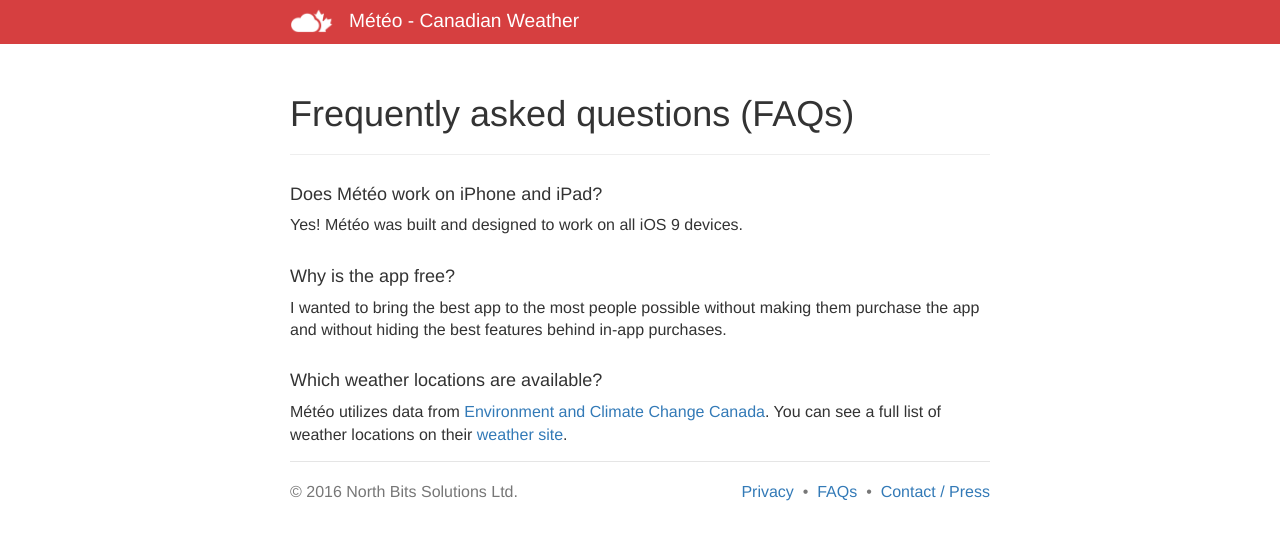
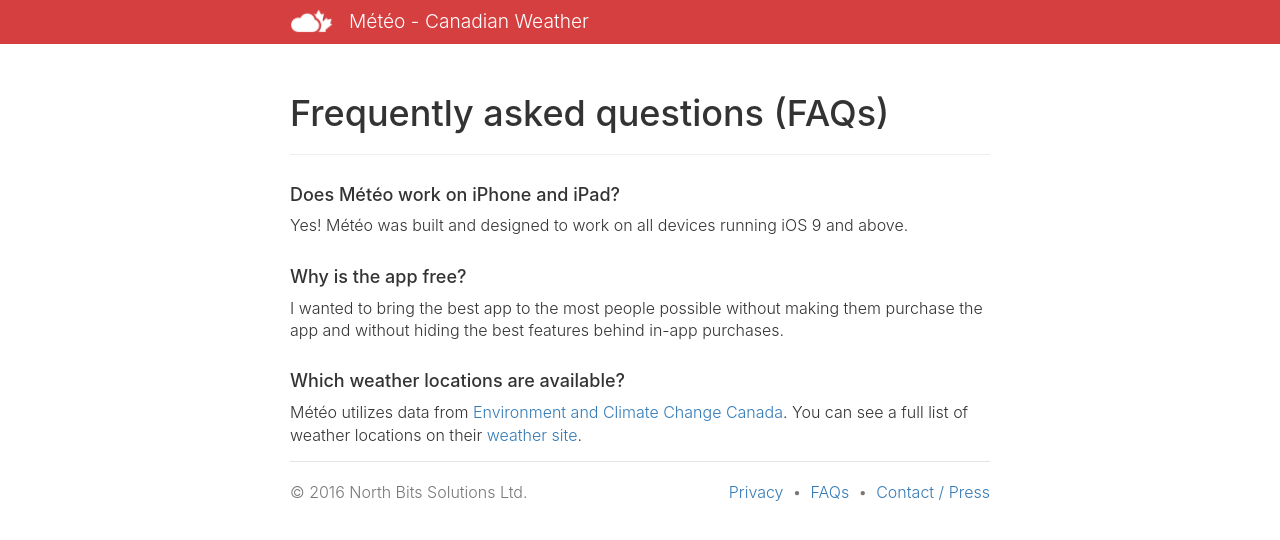
Before and after one commit to meteoapp/meteoapp.github.io, a Jekyll site: the page built from faq/index.html, in a window 1280 px wide. Shown: the top 540 px of the page. Built offline with Jekyll 4.4.1, drawn with Linux system fonts in a browser that asks for light colours.

Commit message:
tweak font, ios version

```diff
--- a/assets/css/site.css
+++ b/assets/css/site.css
@@ -1,7 +1,7 @@
 /* General */
 body {
   padding-bottom: 20px;
-  font-family: Helvetica,Arial,sans-serif;
+  font-family: -apple-system, BlinkMacSystemFont, "Helvetica Neue", Helvetica, Arial, sans-serif;
   font-weight: 300;
   line-height: 1.4em;
   font-size: 1.6em;
@@ -94,10 +94,6 @@
   .header {
     margin-bottom: 30px;
   }
-  /* Remove the bottom border on the jumbotron for visual effect */
-  .jumbotron {
-    border-bottom: 0;
-  }
 }
 
 @media (max-width: 540px) {
--- a/faq/index.html
+++ b/faq/index.html
@@ -4,14 +4,17 @@
 ---
 
 <div class="container">
-  <h1>Frequently asked questions (FAQs)</h1><hr>
+  <h1>Frequently asked questions (FAQs)</h1>
+  <hr>
 
   <h4>Does Météo work on iPhone and iPad?</h4>
-  <p>Yes! Météo was built and designed to work on all iOS 9 devices.</p>
+  <p>Yes! Météo was built and designed to work on all devices running iOS 9 and above.</p>
 
   <h4>Why is the app free?</h4>
-  <p>I wanted to bring the best app to the most people possible without making them purchase the app and without hiding the best features behind in-app purchases.</p>
+  <p>I wanted to bring the best app to the most people possible without making them purchase the app and without hiding the
+    best features behind in-app purchases.</p>
 
   <h4>Which weather locations are available?</h4>
-  <p>Météo utilizes data from <a href="https://www.ec.gc.ca/cc/">Environment and Climate Change Canada</a>. You can see a full list of weather locations on their <a href="https://weather.gc.ca/">weather site</a>.</p>
+  <p>Météo utilizes data from <a href="https://www.ec.gc.ca/cc/">Environment and Climate Change Canada</a>. You can see a full
+    list of weather locations on their <a href="https://weather.gc.ca/">weather site</a>.</p>
 </div>
```
